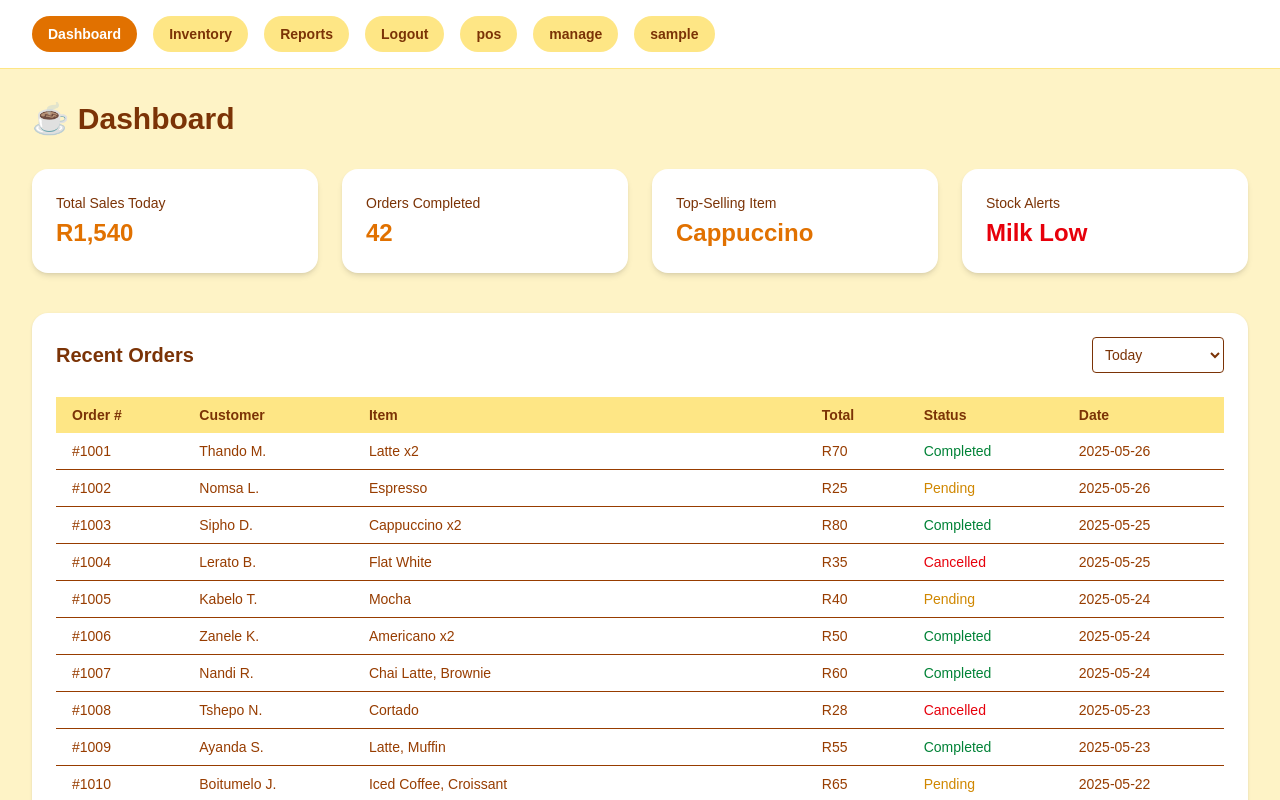
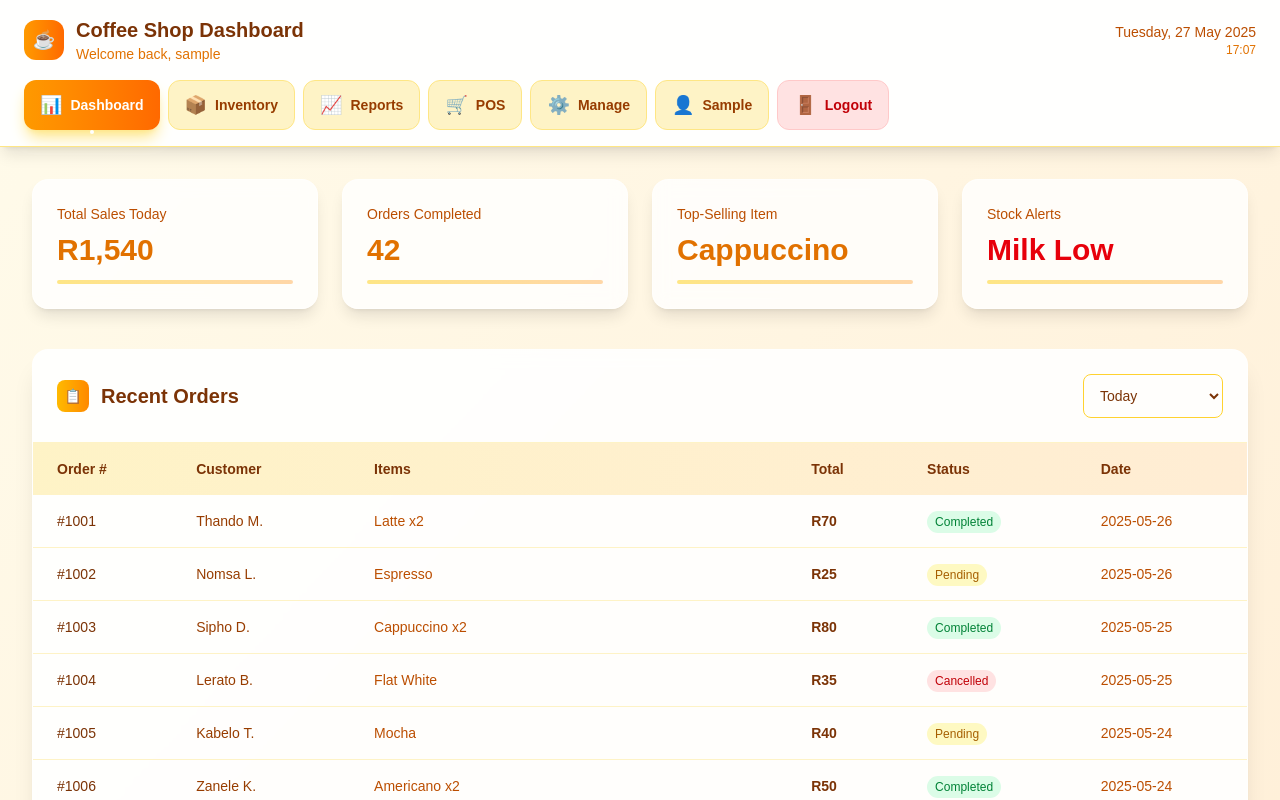
Before and after one commit to COS301-SE-2025/Coffee-Shop-Manager, a Next.js app in the folder koffieblik/: page /dashboard in a window 1280 px wide. Shown: the top 800 px of the page. Built offline with nearby package versions, Linux system fonts and the light colour scheme; sample sign-in values are in the browser's storage.

Commit message:
quikc fix
quikc fix

```diff
--- a/koffieblik/src/app/dashboard/page.tsx
+++ b/koffieblik/src/app/dashboard/page.tsx
@@ -1,5 +1,4 @@
 'use client';
-
 import { useState } from 'react';
 import { useEffect } from 'react';
 import { useRouter } from 'next/navigation';
@@ -10,13 +9,11 @@
 interface Order {
     id: string;
     customer: string;
-    items: string[]; // Changed from item: string
+    items: string[];
     total: string;
     status: OrderStatus;
     date: string;
 }
-
-
 
 interface Metric {
     label: string;
@@ -27,26 +24,21 @@
 export default function DashboardPage() {
     const [selectedTab, setSelectedTab] = useState('Dashboard');
     const [filter, setFilter] = useState('Today');
-    // const [apiMessage, setApiMessage] = useState('Click Me!');
     const router = useRouter();
     const [username, setUsername] = useState('Guest');
-
 
     useEffect(() => {
         const storedUsername = localStorage.getItem('username');
         const isLoggedIn = localStorage.getItem('isLoggedIn');
-
         if (!isLoggedIn) {
             router.push('/login');
         }
-
         if (storedUsername) {
             setUsername(storedUsername);
         }
     }, [router]);
 
-
-//route to inventory
+    // Route to inventory
     useEffect(() => {
         if (selectedTab === 'Inventory') {
             router.push('/inventory');
@@ -71,8 +63,6 @@
         }
     }, [selectedTab, router]);
 
-
-
     const handleLogout = () => {
         localStorage.removeItem('isLoggedIn');
         localStorage.removeItem('username');
@@ -80,8 +70,7 @@
         router.push('/login');
     };
 
-
-    const dateInputStyle = 'p-2 border rounded text-sm text-amber-900';
+    const dateInputStyle = 'p-3 border border-amber-300 rounded-lg text-sm text-amber-900 focus:outline-none focus:ring-2 focus:ring-amber-500 focus:border-transparent transition-all duration-200';
 
     const metrics: Metric[] = [
         { label: 'Total Sales Today', value: 'R1,540', color: 'text-amber-600' },
@@ -117,41 +106,78 @@
             status: 'Completed',
             date: '2025-05-26'
         },
-
     ];
-
-
 
     const getStatusStyle = (status: OrderStatus) => {
         switch (status) {
-            case 'Completed': return 'text-green-700';
-            case 'Pending': return 'text-yellow-600';
-            case 'Cancelled': return 'text-red-600';
-            default: return 'text-amber-900';
+            case 'Completed': return 'text-green-700 bg-green-100 px-2 py-1 rounded-full text-xs font-medium';
+            case 'Pending': return 'text-yellow-700 bg-yellow-100 px-2 py-1 rounded-full text-xs font-medium';
+            case 'Cancelled': return 'text-red-700 bg-red-100 px-2 py-1 rounded-full text-xs font-medium';
+            default: return 'text-amber-900 bg-amber-100 px-2 py-1 rounded-full text-xs font-medium';
         }
     };
 
-
-
+    const getTabIcon = (tab: string) => {
+        switch (tab) {
+            case 'Dashboard': return '📊';
+            case 'Inventory': return '📦';
+            case 'Reports': return '📈';
+            case 'pos': return '🛒';
+            case 'manage': return '⚙️';
+            case 'Logout': return '🚪';
+            default: return '👤';
+        }
+    };
 
     const tabs = username ? getTabs(username) : [];
 
+    return (
+        <main className="min-h-screen bg-gradient-to-br from-amber-50 to-orange-100">
+            {/* Enhanced Tab Navigation */}
+            <nav className="sticky top-0 z-50 bg-white/95 backdrop-blur-sm border-b border-amber-200 shadow-lg">
+                <div className="px-6 py-4">
+                    <div className="flex items-center justify-between mb-4">
+                        <div className="flex items-center gap-3">
+                            <div className="w-10 h-10 bg-gradient-to-r from-amber-500 to-orange-500 rounded-xl flex items-center justify-center">
+                                <span className="text-white font-bold text-lg">☕</span>
+                            </div>
+                            <div>
+                                <h1 className="text-xl font-bold text-amber-900">Coffee Shop Dashboard</h1>
+                                <p className="text-sm text-amber-600">Welcome back, {username}</p>
+                            </div>
+                        </div>
+                        <div className="text-right">
+                            <p className="text-sm text-amber-700 font-medium">
+                                {new Date().toLocaleDateString('en-ZA', {
+                                    weekday: 'long',
+                                    year: 'numeric',
+                                    month: 'long',
+                                    day: 'numeric'
+                                })}
+                            </p>
+                            <p className="text-xs text-amber-600">
+                                {new Date().toLocaleTimeString('en-ZA', {
+                                    hour: '2-digit',
+                                    minute: '2-digit'
+                                })}
+                            </p>
+                        </div>
+                    </div>
 
-
-
-
+                    <div className="flex flex-wrap gap-2">
+                        {tabs.map((tab) => {
+                            const isActive = selectedTab === tab;
+                            const isLogout = tab === 'Logout';
 
                             return (
-        <main className="min-h-screen bg-amber-100">
-            {/* Tab Ribbon */}
-            <nav className="sticky top-0 z-50 bg-white border-b border-amber-200 px-8 py-4 flex gap-4">
-
-                {tabs.map((tab) => (
                                 <button
                                     key={tab}
-                        className={`text-sm font-semibold px-4 py-2 rounded-full transition ${selectedTab === tab
-                            ? 'bg-amber-600 text-white'
-                            : 'bg-amber-200 text-amber-900 hover:bg-amber-300'
+                                    className={`group relative flex items-center gap-2 px-4 py-2.5 rounded-xl font-semibold text-sm transition-all duration-200 transform hover:scale-105 ${
+                                        isActive
+                                            ? 'bg-gradient-to-r from-amber-500 to-orange-500 text-white shadow-lg shadow-amber-200'
+                                            : isLogout
+                                            ? 'bg-red-100 text-red-700 hover:bg-red-200 border border-red-200'
+                                            : 'bg-amber-100 text-amber-800 hover:bg-amber-200 border border-amber-200'
                                     }`}
                                     onClick={() => {
                                         if (tab === 'Logout') {
@@ -160,37 +186,47 @@
                                             setSelectedTab(tab);
                                         }
                                     }}
-
                                 >
-                        {tab}
+                                    <span className="text-lg">{getTabIcon(tab)}</span>
+                                    <span className="capitalize">
+                                        {tab === 'pos' ? 'POS' : tab === 'manage' ? 'Manage' : tab}
+                                    </span>
+                                    {isActive && (
+                                        <div className="absolute -bottom-1 left-1/2 transform -translate-x-1/2 w-1 h-1 bg-white rounded-full"></div>
+                                    )}
                                 </button>
-                ))}
+                            );
+                        })}
+                    </div>
+                </div>
             </nav>
 
             {/* Page Content */}
             <div className="p-8">
-                <h1 className="text-3xl font-bold mb-8 text-amber-900">☕ {selectedTab}</h1>
-
                 {selectedTab === 'Dashboard' && (
                     <>
-
-
                         {/* Metrics Section */}
                         <section className="grid grid-cols-1 sm:grid-cols-2 lg:grid-cols-4 gap-6 mb-10">
                             {metrics.map((metric, index) => (
-                                <div key={index} className="bg-white p-6 rounded-2xl shadow-md hover:shadow-lg transition">
-                                    <h2 className="text-sm text-amber-900 mb-1">{metric.label}</h2>
-                                    <p className={`text-2xl font-semibold ${metric.color}`}>{metric.value}</p>
+                                <div key={index} className="bg-white/80 backdrop-blur-sm p-6 rounded-2xl shadow-lg hover:shadow-xl transition-all duration-300 transform hover:-translate-y-1 border border-white/50">
+                                    <h2 className="text-sm text-amber-700 mb-2 font-medium">{metric.label}</h2>
+                                    <p className={`text-3xl font-bold ${metric.color}`}>{metric.value}</p>
+                                    <div className="mt-3 h-1 bg-gradient-to-r from-amber-200 to-orange-200 rounded-full"></div>
                                 </div>
                             ))}
                         </section>
 
                         {/* Orders Section */}
-                        <section className="bg-white rounded-2xl shadow p-6">
-                            <div className="flex flex-col sm:flex-row sm:items-center sm:justify-between gap-4 mb-6">
+                        <section className="bg-white/90 backdrop-blur-sm rounded-2xl shadow-xl border border-white/50">
+                            <div className="p-6 border-b border-amber-100">
+                                <div className="flex flex-col sm:flex-row sm:items-center sm:justify-between gap-4">
+                                    <div className="flex items-center gap-3">
+                                        <div className="w-8 h-8 bg-gradient-to-r from-amber-400 to-orange-400 rounded-lg flex items-center justify-center">
+                                            <span className="text-white text-sm">📋</span>
+                                        </div>
                                         <h2 className="text-xl font-bold text-amber-900">Recent Orders</h2>
-
-                                <div className="flex flex-wrap gap-2">
+                                    </div>
+                                    <div className="flex flex-wrap gap-3">
                                         <select
                                             className={dateInputStyle}
                                             value={filter}
@@ -201,39 +237,38 @@
                                             <option>This Month</option>
                                             <option>Custom Range</option>
                                         </select>
-
                                         {filter === 'Custom Range' && (
                                             <>
                                                 <input type="date" className={dateInputStyle} />
-                                            <span className={dateInputStyle}>to</span>
+                                                <span className="flex items-center text-amber-700 font-medium">to</span>
                                                 <input type="date" className={dateInputStyle} />
                                             </>
                                         )}
                                     </div>
                                 </div>
+                            </div>
 
                             <div className="overflow-x-auto">
-                                <table className="min-w-full text-sm text-amber-800">
-                                    <thead className="bg-amber-200 text-amber-900">
+                                <table className="min-w-full text-sm">
+                                    <thead className="bg-gradient-to-r from-amber-100 to-orange-100">
                                         <tr>
-                                            <th className="text-left px-4 py-2">Order #</th>
-                                            <th className="text-left px-4 py-2">Customer</th>
-                                            <th className="text-left px-4 py-2">Item</th>
-                                            <th className="text-left px-4 py-2">Total</th>
-                                            <th className="text-left px-4 py-2">Status</th>
-                                            <th className="text-left px-4 py-2">Date</th>
+                                            <th className="text-left px-6 py-4 font-semibold text-amber-900">Order #</th>
+                                            <th className="text-left px-6 py-4 font-semibold text-amber-900">Customer</th>
+                                            <th className="text-left px-6 py-4 font-semibold text-amber-900">Items</th>
+                                            <th className="text-left px-6 py-4 font-semibold text-amber-900">Total</th>
+                                            <th className="text-left px-6 py-4 font-semibold text-amber-900">Status</th>
+                                            <th className="text-left px-6 py-4 font-semibold text-amber-900">Date</th>
                                         </tr>
                                     </thead>
-                                    <tbody>
-                                        {orders.map((order) => (
-                                            <tr key={order.id} className="hover:bg-amber-50 border-b transition">
-                                                <td className="px-4 py-2">{order.id}</td>
-                                                <td className="px-4 py-2">{order.customer}</td>
-                                                <td className="px-4 py-2">
+                                    <tbody className="divide-y divide-amber-100">
+                                        {orders.map((order, index) => (
+                                            <tr key={order.id} className="hover:bg-amber-50/50 transition-colors duration-150">
+                                                <td className="px-6 py-4 font-medium text-amber-900">{order.id}</td>
+                                                <td className="px-6 py-4 text-amber-800">{order.customer}</td>
+                                                <td className="px-6 py-4 text-amber-700">
                                                     {order.items.map((item, index) => {
                                                         const isLast = index === order.items.length - 1;
                                                         const isLineBreak = (index + 1) % 4 === 0;
-
                                                         return (
                                                             <span key={index}>
                                                                 {item}
@@ -243,14 +278,11 @@
                                                         );
                                                     })}
                                                 </td>
-
-
-
-                                                <td className="px-4 py-2">{order.total}</td>
-                                                <td className="px-4 py-2 font-medium">
+                                                <td className="px-6 py-4 font-semibold text-amber-900">{order.total}</td>
+                                                <td className="px-6 py-4">
                                                     <span className={getStatusStyle(order.status)}>{order.status}</span>
                                                 </td>
-                                                <td className="px-4 py-2">{order.date}</td>
+                                                <td className="px-6 py-4 text-amber-700">{order.date}</td>
                                             </tr>
                                         ))}
                                     </tbody>
@@ -260,20 +292,23 @@
                     </>
                 )}
 
+                {selectedTab === username && (
+                    <div className="max-w-md mx-auto">
+                        <div className="bg-white/90 backdrop-blur-sm p-8 rounded-2xl shadow-xl border border-white/50">
+                            <div className="flex items-center gap-3 mb-6">
+                                <div className="w-10 h-10 bg-gradient-to-r from-amber-400 to-orange-400 rounded-xl flex items-center justify-center">
+                                    <span className="text-white text-lg">👤</span>
+                                </div>
+                                <h2 className="text-2xl font-bold text-amber-900">Update Profile</h2>
+                            </div>
 
-
-
-
-                {selectedTab === username && (
-                    <div className="text-amber-900 max-w-md mx-auto bg-white p-6 rounded-xl shadow-md">
-                        <h2 className="text-xl font-bold mb-4">Change Username</h2>
                             <form
                                 onSubmit={async (e: React.FormEvent<HTMLFormElement>) => {
                                     e.preventDefault();
                                     const formData = new FormData(e.currentTarget);
                                     const newUsername = formData.get('newUsername') as string;
+                                    const email = localStorage.getItem('email');
 
-                                const email = localStorage.getItem('email'); // Ensure email is saved on login
                                     if (!email) {
                                         alert("Missing email. Please log out and log in again.");
                                         return;
@@ -289,12 +324,11 @@
                                                 username: newUsername,
                                             }),
                                         });
-
                                         const result = await response.json();
                                         if (result.success) {
                                             alert('Username updated successfully!');
                                             localStorage.setItem('username', result.user.username);
-                                        location.reload(); // Reload to reflect new username
+                                            location.reload();
                                         } else {
                                             alert(result.message || 'Failed to update username.');
                                         }
@@ -304,26 +338,24 @@
                                     }
                                 }}
                             >
-                            <label className="block mb-2 font-medium">New Username:</label>
+                                <label className="block mb-3 font-semibold text-amber-900">New Username:</label>
                                 <input
                                     type="text"
                                     name="newUsername"
                                     required
-                                className="w-full p-2 border border-amber-300 rounded mb-4"
+                                    className="w-full p-4 border border-amber-300 rounded-xl mb-6 focus:outline-none focus:ring-3 focus:ring-amber-300 focus:border-transparent transition-all duration-200"
+                                    placeholder="Enter your new username"
                                 />
                                 <button
                                     type="submit"
-                                className="px-4 py-2 bg-amber-600 text-white font-semibold rounded hover:bg-amber-700 transition"
+                                    className="w-full px-6 py-3 bg-gradient-to-r from-amber-500 to-orange-500 text-white font-semibold rounded-xl hover:from-amber-600 hover:to-orange-600 transform hover:scale-105 transition-all duration-200 shadow-lg"
                                 >
                                     Update Username
                                 </button>
                             </form>
                         </div>
+                    </div>
                 )}
-
-
-
-
             </div>
         </main>
     );
--- a/koffieblik/src/constants/tabs.ts
+++ b/koffieblik/src/constants/tabs.ts
@@ -1,3 +1,3 @@
 export function getTabs(username: string) {
-  return ['Dashboard', 'Inventory', 'Reports', 'Logout','pos','manage', username];
+  return ['Dashboard', 'Inventory', 'Reports','pos','manage', username, 'Logout'];
 }
```
Lines whose indentation alone changed are shown as unchanged.
